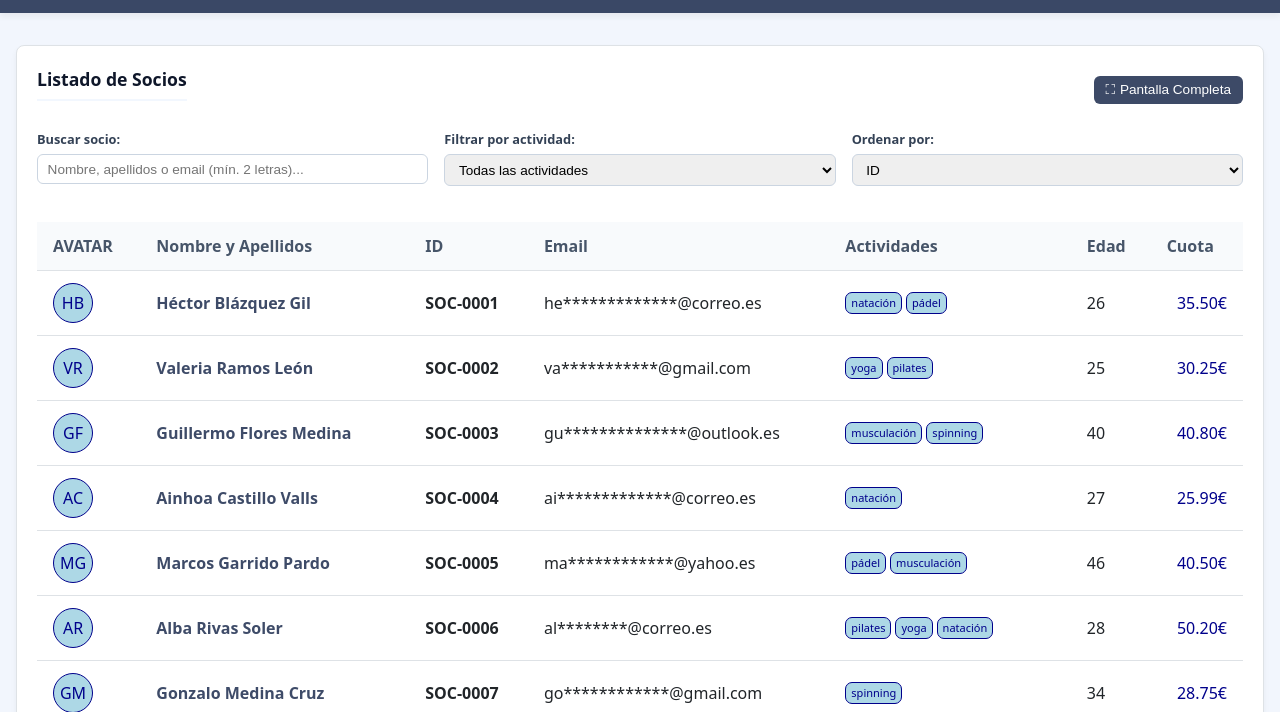
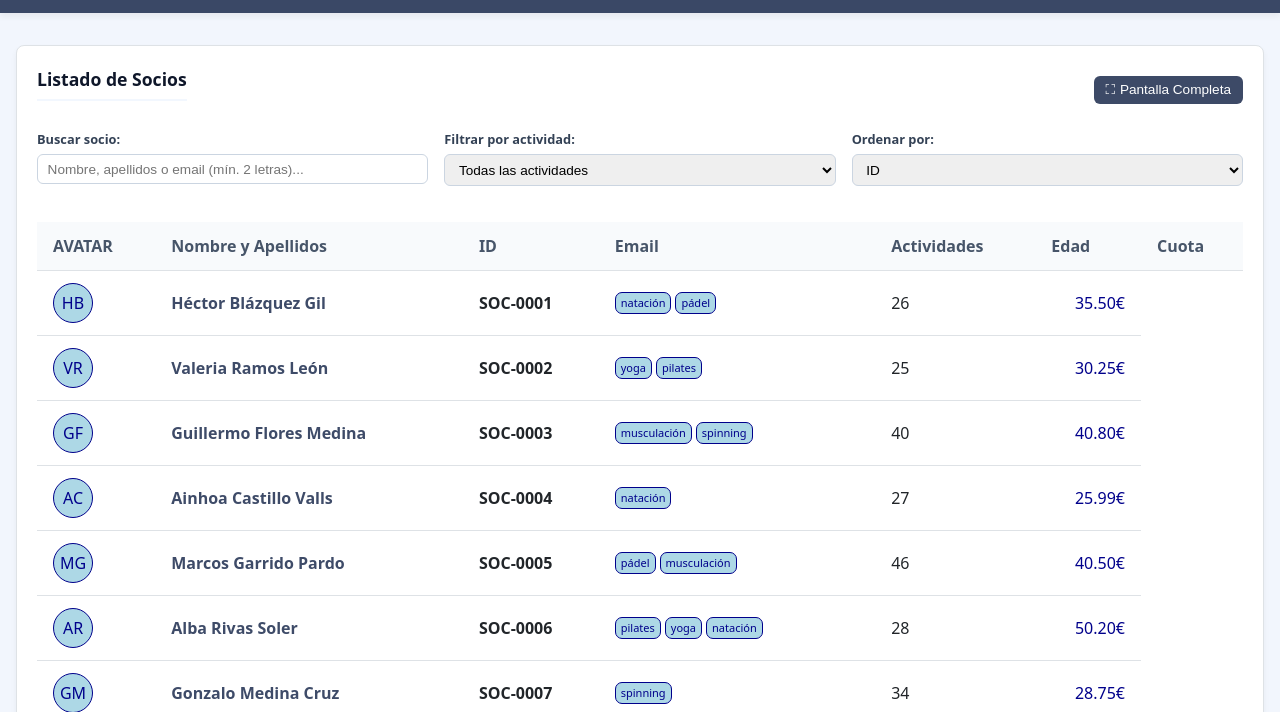
Before and after one commit to SalvaRodriguez7890/practicaJSCliente, a website built with Vite: page practicaCliente/index.html in a window 1280 px wide. Shown: the part 88-800 px from the top of the page. Built offline with nearby package versions, Linux system fonts and the light colour scheme.

Commit message:
Creacion de la rama 'nodos' donde he pasado todo lo de la dev (que usaba innerHTML) a nodos y appendchild, a partir de ahora trabajo en nodos

```diff
--- a/practicaCliente/src/script/funciones.js
+++ b/practicaCliente/src/script/funciones.js
@@ -3,6 +3,9 @@
  */
 const horaHTML = document.getElementById("current-time");
 const fechHTML = document.getElementById("current-date");
+
+//section que luego ponemos en pantalla completa
+const seccion = document.getElementById('listado-section');
 
 // Lista original completa de socios
 const listaSocios = sociosClubCompleto;
@@ -24,6 +27,8 @@ muestraFecha();
 setInterval(actualizarHora, 1000);
 //llamada para mostrar la lista de socios
 muestraSocios(listaSocios);
+//EventListener del boton que pone a pantalla completa la app
+document.getElementById('btn-fullscreen').addEventListener('click', appCompleta);
 
 /**
  * Mega funcion, que tiene en cuenta lo que escribimos en el buscador y el filtro por actividad y orden
@@ -75,7 +80,6 @@ function filtrarYMostrarSocios() {
 
     //Si el socio pasa el filtro de la actividad, sigo con el filtro de texto, si no pues termino
     if (pasaActividad) {
-
 
     //Creo una variable boleana para saber ahora y filtrar por el texto
     let pasaTexto = true;
@@ -205,24 +209,30 @@ function ordenaViejo(array){
 }
 
 /**
- * Función que coge los datos de un array de socios y los muestra en la tabla del HTML.
- * @param {Array} arraySocios - Lista de socios que queremos pintar en la tabla.
+ * Función que coge los datos de un array de socios y los muestra en la tabla del HTML usando nodos y appendChild.
+ * @param {Array} arraySocios Lista de socios que queremos pintar en la tabla.
  */
 function muestraSocios(arraySocios) {
-  let fila = "";
+  //Nada mas entrar borro lo que haya dentro de la tabla con el .replaceChildren() (borra todo lo que tenga dentro (hijos))
+  tablaSociosHTML.replaceChildren();
 
-  // Recorro el array y monto las filas llamando a la funcion de formatoFila
-  for (let socio of arraySocios) {
-    fila += formatoFila(socio);
+  // Si no hay socios, mostramos el mensaje de que no se han encontrado
+  if (arraySocios.length === 0) {
+    let filaVacia = createNode("tr", "", "", "");
+    let celdaVacia = createNode("td", "No se han encontrado socios con esos filtros", "", "");
+    //Con la propiedad .colSpan le digo que esa celda ocupe las 6 columnas
+    celdaVacia.colSpan = 6;
+    //sinserto la celda vacia dentro de la fila
+    filaVacia.appendChild(celdaVacia);
+    //añado la fila a la tabla
+    tablaSociosHTML.appendChild(filaVacia);
+    //como no se han encontrado socios pues hago un return para salir
+    return;
   }
 
-  //si la fila esta vacia significa que no hay sociios con los filtros puestos
-  if(fila == ""){
-    tablaSociosHTML.innerHTML = "No se han encontrado socios con esos filtros";
-  }else{
-  // Limpia el contenido anterior de la tabla y le inserta las nuevas filas generadas
-    tablaSociosHTML.innerHTML = "";
-    tablaSociosHTML.innerHTML = fila;
+  // Recorro el array y voy añadiendo cada fila generada con nodos a la tabla
+  for (let socio of arraySocios) {
+    tablaSociosHTML.appendChild(formatoFila(socio));
   }
 }
 
@@ -307,20 +317,26 @@ function generaAvatar(socio){
 }
 
 /**
- * Funcion que genera el campo de las actividades que meto en la tabla (con su clase que tiene sus estilos en css)
+ * Funcion que genera el campo de las actividades usando nodos y appendChild
  * @param {*} socio
- * @returns
+ * @returns Elemento div con las actividades
  */
 function generaActividades(socio) {
+  //parto las actividades con el split y genero un array
   let actividadesHTML = socio.actividades.split(",");
-  let finalString = '<div class="flex-actividades">';
 
+  // Creo un div con la clase flex-actividades
+  let contenedorDiv = createNode("div", "", "", "flex-actividades");
+
+  //recorro el array de actividades dodne voy creando un nodo por actividad de
+  //tipo span
   for(let act of actividadesHTML){
-    finalString += `<span class="actividades">${act.trim()}</span>`;
+    // Creamos cada span de actividad y lo añadimos al div
+    let spanAct = createNode("span", act.trim(), "", "actividades");
+    contenedorDiv.appendChild(spanAct);
   }
-
-  finalString += '</div>';
-  return finalString;
+  //devuelvo todo el div con sus actividades
+  return contenedorDiv;
 }
 
 /**
@@ -334,18 +350,105 @@ function escondeMail(email){
 }
 
 /**
- * Funcion que contiene el formato de cada fila pasandole el socio, (la tuve que hacer porque repetia muchas veces lo mismo)
+ * Funcion que contiene el formato de cada fila construida mediante nodos y appendChild
  * @param {*} socio
  * @returns
  */
 function formatoFila(socio){
-  return `<tr>` +
-            `<td><span class="spanAvatar">${generaAvatar(socio)}</span></td>` +
-            `<td><b><p class="tdSocio">${socio.nombre} ${socio.apellidos}</p></b></td>` +
-            `<td><b>${socio.id}</b></td>` +
-            `<td>${escondeMail(socio.email)}</td>` +
-            `<td class="tdActividades">${generaActividades(socio)}</td>` +
-            `<td>${calcularEdad(socio.fechaNacimiento)}</td>`+
-            `<td class="tdCuota">${socio.cuota.toFixed(2)}€</td>` +
-         `</tr>`;
+
+  //creo la fila
+  let fila = createNode("tr", "", "", "");
+
+  //Creo la celda del avatar
+  let avatar = createNode("td", "", "", "");
+  //a su vez creo el span del avatar con su clase que va dentro de la celda avatar
+  let spanAvatar = createNode("span", generaAvatar(socio), "", "spanAvatar");
+  //añado el avatar a su celda
+  avatar.appendChild(spanAvatar);
+
+  //Nombre y Apellidos (con negrita <b> y párrafo)
+  //creo la celda para meter el nombre del socio y a la vez creo dos nodos mas para negrita y para decirle que su n tipo p
+    let nombreSocio = createNode("td", "", "", "");
+  let bNombre = createNode("b", "", "", "");
+  let pNombre = createNode("p", `${socio.nombre} ${socio.apellidos}`, "", "tdSocio");
+
+  //añado el texto (p) del nombre a la negrita
+  bNombre.appendChild(pNombre);
+  //a la celda del nombre le añado la negrita que ya tiene el texto
+  nombreSocio.appendChild(bNombre);
+
+  //Creo la celda del id
+  let idSocio = createNode("td", "", "", "");
+  //como el id esta en negrita tambien creo una para negrita
+  let bId = createNode("b", String(socio.id), "", "");
+  //meto dentro de la celda del id el id en negrita
+  idSocio.appendChild(bId);
+
+  //Actividades (recibe el elemento DOM devuelto por generaActividades)
+  //creo mi celda para actividades
+  let actividadesSocio = createNode("td", "", "", "tdActividades");
+  //centro de las actividades le meto las actividades que se hacen en generaActividades())
+  actividadesSocio.appendChild(generaActividades(socio));
+
+  //Ahora la edad, como es solo un string del numero llamo a la funcion que devuelve el numero de la edad a
+  //partir de la fecha de nacimiento
+  let edadSocio = createNode("td", String(calcularEdad(socio.fechaNacimiento)), "", "");
+
+  //La cuota es migual que la edad, pero le meto un toFixed 2 para que me respete los decimales
+  let cuotaSocio = createNode("td", `${socio.cuota.toFixed(2)}€`, "", "tdCuota");
+
+  //Ahora todas las  celdas creadas las meto en lafila
+  fila.appendChild(avatar);
+  fila.appendChild(nombreSocio);
+  fila.appendChild(idSocio);
+  fila.appendChild(actividadesSocio);
+  fila.appendChild(edadSocio);
+  fila.appendChild(cuotaSocio);
+
+  //devuelvo el objeto fila con todas sus celdas
+  return fila;
 }
+
+/**
+ * Funcion para poner el section de la aplicacion principal en fullscreen
+ */
+function appCompleta() {
+   if (document.fullscreenElement) {
+    document.exitFullscreen();
+  } else {
+   seccion.requestFullscreen();
+  }
+}
+
+/**
+ * Funcion que crea nodos con clases
+ * @param string tipo
+ * @param string texto
+ * @param string id
+ * @param string clase
+ * @return node o null si no se crea el nodo
+ *
+ */
+function createNode(tipo, texto, id, clase){
+    let elemento = null;
+
+   if((tipo) && (typeof tipo === "string")){
+   elemento = document.createElement(tipo);
+   } else{
+    return null;
+   }
+
+   if((texto != "")&& (typeof texto === "string")){
+    let elementoText = document.createTextNode(texto);
+    elemento.appendChild(elementoText);
+   }
+
+   if(id != ""){
+    elemento.id = id;
+   }
+   if(clase && typeof clase =="string" && clase != ""){
+    elemento.className = clase;
+   }
+
+   return elemento;
+}
```
Also changed, not shown: practicaCliente/index.html (line endings or trailing spaces).
